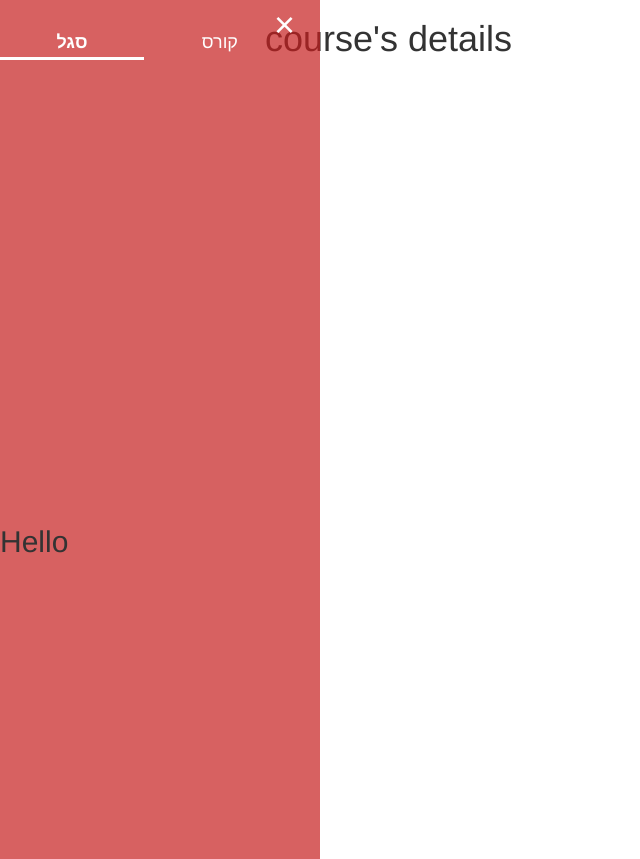
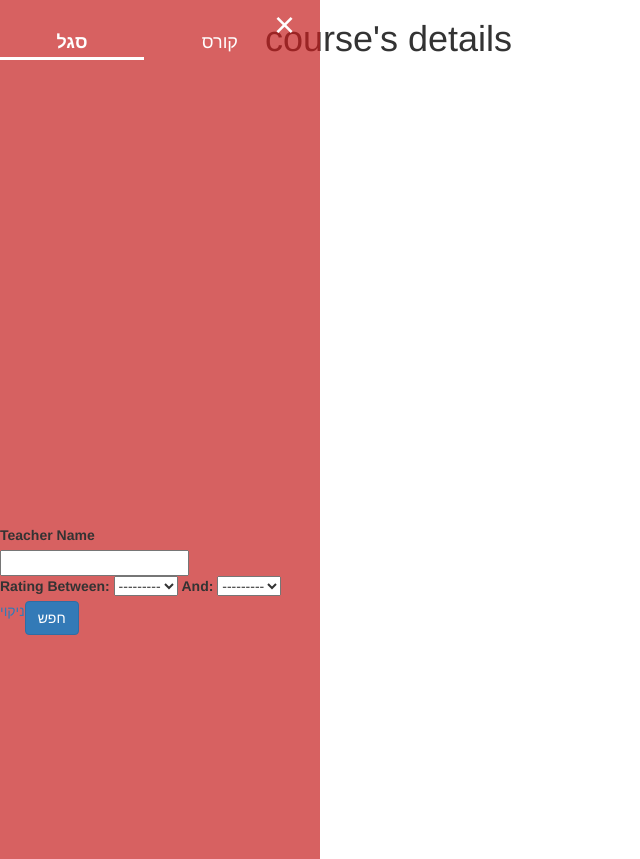
Before and after one commit to matanm28/PlanIlan, a Django app: page /search/ in a window 1280 px wide, after a click on "סגל". Shown: the part 83-942 px from the top of the page, without its empty margins (0-640 px from the left). Run offline with Django 3.2, Linux system fonts and the light colour scheme; data that the repository does not hold is empty; parts of the project's set-up code (start-up, migrations or seed data) failed here and were passed over; some libraries are stand-ins or nearby versions.

Commit message:
Added initial teachers filter

```diff
--- a/PlanIlan/filters.py
+++ b/PlanIlan/filters.py
@@ -32,3 +32,13 @@ class CourseInstanceFilter(django_filters.FilterSet):
     class Meta:
         model = CourseInstance
         fields = '__all__'
+
+
+class TeacherInstanceFilter(django_filters.FilterSet):
+    name = CharFilter(field_name='name', lookup_expr='icontains')
+    rating_from = ChoiceFilter(choices=RATING_CHOICES, field_name='rating__average', lookup_expr='gt')
+    rating_to = ChoiceFilter(choices=RATING_CHOICES, field_name='rating__average', lookup_expr='lt')
+
+    class Meta:
+        model = CourseInstance
+        fields = ['name', 'rating_from', 'rating_to']
--- a/PlanIlan/templates/PlanIlan/search.html
+++ b/PlanIlan/templates/PlanIlan/search.html
@@ -86,23 +86,37 @@
                                 {% render_field course_filter.form.session_type %}
                             </div>
                         </div>
-                        <button class="btn btn-primary" type="submit" name="form-search">חפש</button>
+                        <button class="btn btn-primary" type="submit" name="form-search-course">חפש</button>
                         <a href="{% url 'search' %}" style="float: left">ניקוי</a>
 
                     </form>
                 </div>
             </div>
             <div id="teacher_filter" style="display: none">
-                <h2>
-                    Hello
-                </h2>
+                <form method="get">
+                    {% csrf_token %}
+                    <div class="field">
+                        <label>Teacher Name</label>
+                        <div class="control">
+                            {% render_field teacher_filter.form.name %}
+                        </div>
+                    </div>
+                    <div class="field">
+                        <label>Rating Between:</label>
+                        {% render_field teacher_filter.form.rating_from %}
+                        <label>And:</label>
+                        {% render_field teacher_filter.form.rating_to %}
+                    </div>
+                    <button class="btn btn-primary" type="submit" name="form-search-teacher">חפש</button>
+                    <a href="{% url 'search' %}" style="float: left">ניקוי</a>
+                </form>
             </div>
         </div>
         <div class="float-container" id="results">
             <span class="float-left open-btn" id="open_search_box" onclick="openSearchBox()"><i
                     class="fas fa-caret-right fa-2x"></i>חפש</span>
             <div class="float-child" id="courses_result" style="float: left">
-                {% if 'form-search' in request.GET %}
+                {% if 'form-search-course' in request.GET %}
                     <table class="table table-sm">
                         <tr>
                             <th>Name</th>
@@ -130,6 +144,18 @@
                         {% endfor %}
                     </table>
                 {% endif %}
+                {% if 'form-search-teacher' in request.GET %}
+                    <table class="table table-sm">
+                        <tr>
+                            <th>Name</th>
+                        </tr>
+                        {% for teacher in teachers %}
+                            <tr>
+                                <td>{{ teacher.name }}</td>
+                            </tr>
+                        {% endfor %}
+                    </table>
+                {% endif %}
             </div>
             {#            <a href="javascript:void(0)" id="dragbar"#}
             {#               style="width: 5px; top: 138px; left: 607px; height: 429px; cursor: col-resize;"></a>#}
--- a/PlanIlan/views.py
+++ b/PlanIlan/views.py
@@ -4,7 +4,7 @@ from django.core.paginator import Paginator, PageNotAnInteger, EmptyPage
 from django.shortcuts import render, redirect
 
 from .decorators import unauthenticated_user, authenticated_user
-from .filters import CourseInstanceFilter
+from .filters import CourseInstanceFilter, TeacherInstanceFilter
 from .forms import CreateUserForm
 from .models import *
 
@@ -16,10 +16,14 @@ def search(request):
     if request.method == 'GET':
         # COURSE SEARCH ENGINE
         courses = CourseInstance.objects.all()
-        print(request.GET)
         course_filter = CourseInstanceFilter(request.GET, queryset=courses)
         courses = course_filter.qs
-        context = {'course_filter': course_filter, 'courses': courses}
+        # TEACHER SEARCH ENGINE
+        teachers = Teacher.objects.all()
+        teacher_filter = TeacherInstanceFilter(request.GET, queryset=teachers)
+        teachers = teacher_filter.qs
+        context = {'course_filter': course_filter, 'courses': courses,
+                   'teacher_filter': teacher_filter, 'teachers': teachers}
         return render(request, 'PlanIlan/search.html', context)
     return render(request, 'PlanIlan/search.html')
 
```
